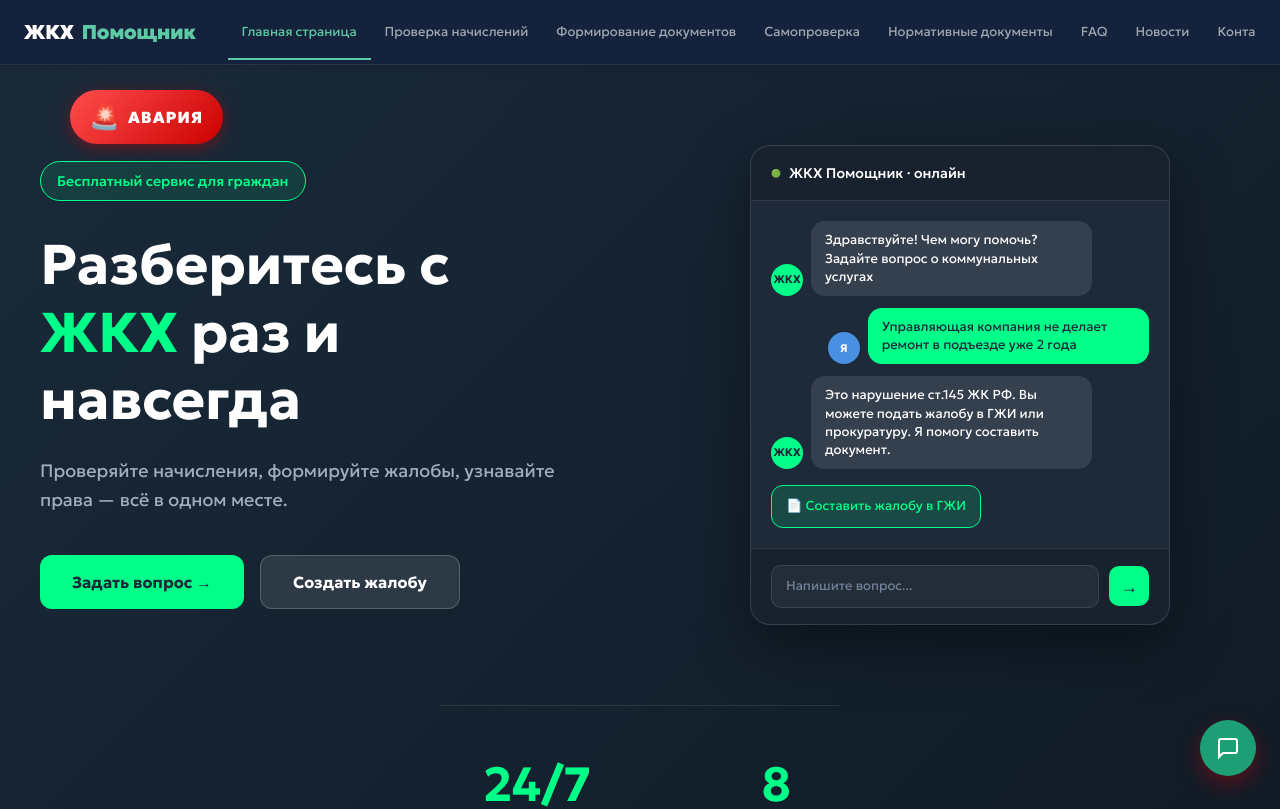
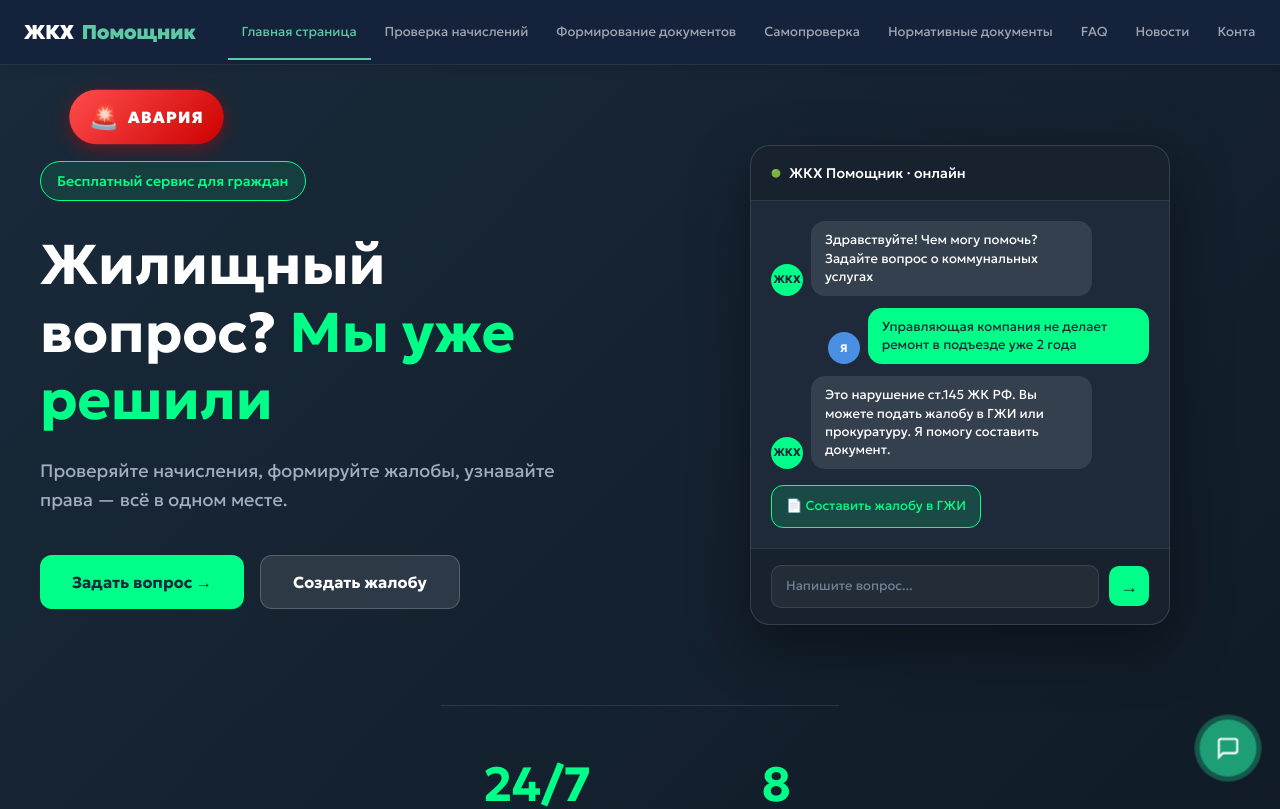
Before and after one commit to satret/zhkh-project, a React (Vite) app in the folder frontend/: page / in a window 1280 px wide. Shown: the top 809 px of the page. Built offline with nearby package versions, Linux system fonts and the light colour scheme.

Commit message:
fix chat button css

```diff
--- a/frontend/src/pages/MainPage.jsx
+++ b/frontend/src/pages/MainPage.jsx
@@ -22,7 +22,7 @@ export default function HomePage({ onPageChange }) {
             <div className="hero-badge">Бесплатный сервис для граждан</div>
 
             <h1 className="hero-title">
-              Разберитесь с <span className="highlight">ЖКХ</span> раз и навсегда
+              Жилищный вопрос? <span className="highlight"> Мы уже решили</span>
             </h1>
 
             <p className="hero-description">
--- a/frontend/src/pages/RegulationDocs.jsx
+++ b/frontend/src/pages/RegulationDocs.jsx
@@ -2,7 +2,7 @@ import React, { useState } from 'react';
 import '../styles/pages.css';
 
 export default function RegulationDocs() {
-  const [expandedGroups, setExpandedGroups] = useState({ federal: true });
+  const [expandedGroups, setExpandedGroups] = useState({ federal: false });
 
   const toggleGroup = (id) => {
     setExpandedGroups(prev => ({
--- a/frontend/src/styles/chat-assistant.css
+++ b/frontend/src/styles/chat-assistant.css
@@ -16,7 +16,7 @@
   border: none;
   box-shadow: var(--shadow-lg);
   transition: var(--transition);
-  animation: pulse 2s ease-in-out infinite;
+  animation: pulse-green 2s ease-in-out infinite;
 }
 
 .chat-float-btn:hover {
@@ -24,12 +24,14 @@
   transform: scale(1.1);
 }
 
-@keyframes pulse {
+@keyframes pulse-green {
   0%, 100% {
     box-shadow: 0 0 0 0 rgba(29, 158, 117, 0.7);
+    transform: scale(1);
   }
   50% {
-    box-shadow: 0 0 0 10px rgba(29, 158, 117, 0);
+    box-shadow: 0 0 0 15px rgba(29, 158, 117, 0);
+    transform: scale(1.05);
   }
 }
 
--- a/frontend/src/styles/pages.css
+++ b/frontend/src/styles/pages.css
@@ -281,7 +281,7 @@
   cursor: pointer;
   transition: all 0.3s ease;
   box-shadow: 0 4px 15px rgba(204, 0, 0, 0.4);
-  animation: pulse-corner 2s infinite;
+  animation: pulse-red 2s infinite;
 }
 
 .emergency-button-top:hover {
@@ -303,15 +303,21 @@
   text-transform: uppercase;
 }
 
-@keyframes pulse-corner {
+@keyframes pulse-red {
   0% {
     box-shadow: 0 4px 15px rgba(204, 0, 0, 0.4);
+    transform: scale(1);
+    background: linear-gradient(135deg, #ff4d4d 0%, #cc0000 100%);
   }
   50% {
-    box-shadow: 0 4px 25px rgba(204, 0, 0, 0.8);
+    box-shadow: 0 4px 30px rgba(204, 0, 0, 1);
+    transform: scale(1.08);
+    background: linear-gradient(135deg, #ff6666 0%, #ff0000 100%);
   }
   100% {
     box-shadow: 0 4px 15px rgba(204, 0, 0, 0.4);
+    transform: scale(1);
+    background: linear-gradient(135deg, #ff4d4d 0%, #cc0000 100%);
   }
 }
 
@@ -324,18 +330,6 @@
   }
   75% {
     transform: rotate(-5deg);
-  }
-}
-
-@keyframes pulse {
-  0% {
-    box-shadow: 0 8px 20px rgba(204, 0, 0, 0.3);
-  }
-  50% {
-    box-shadow: 0 8px 28px rgba(204, 0, 0, 0.6);
-  }
-  100% {
-    box-shadow: 0 8px 20px rgba(204, 0, 0, 0.3);
   }
 }
 
```
